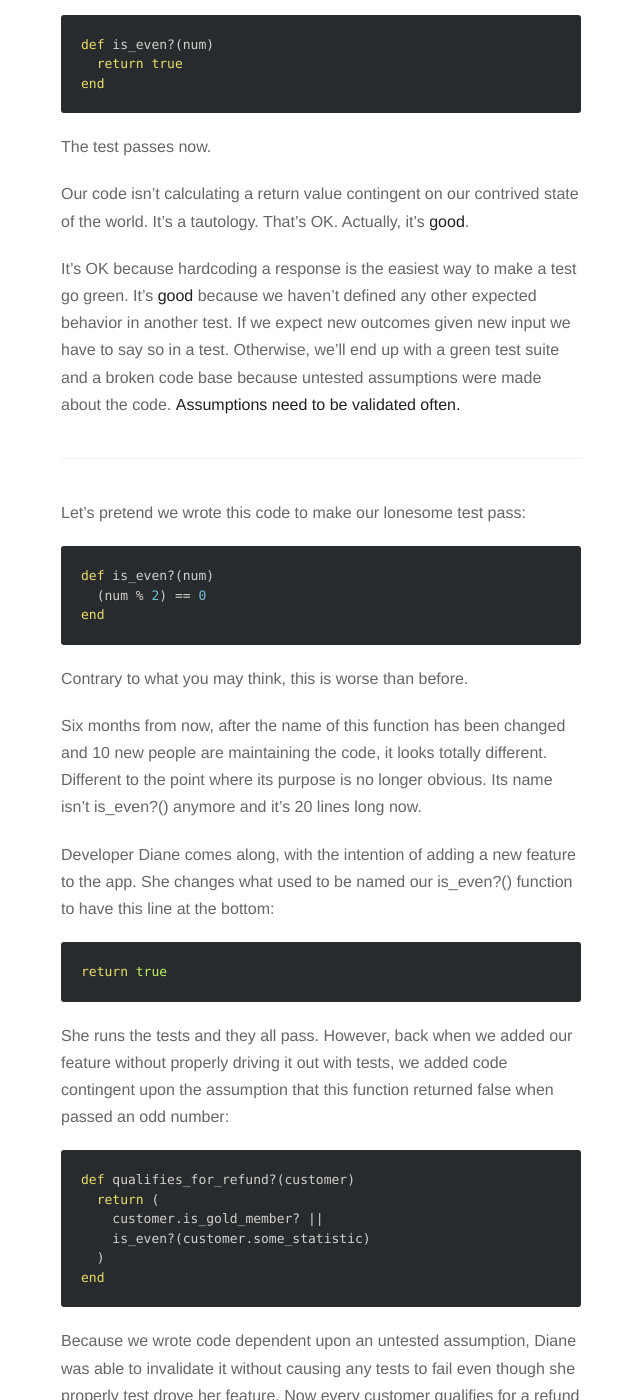
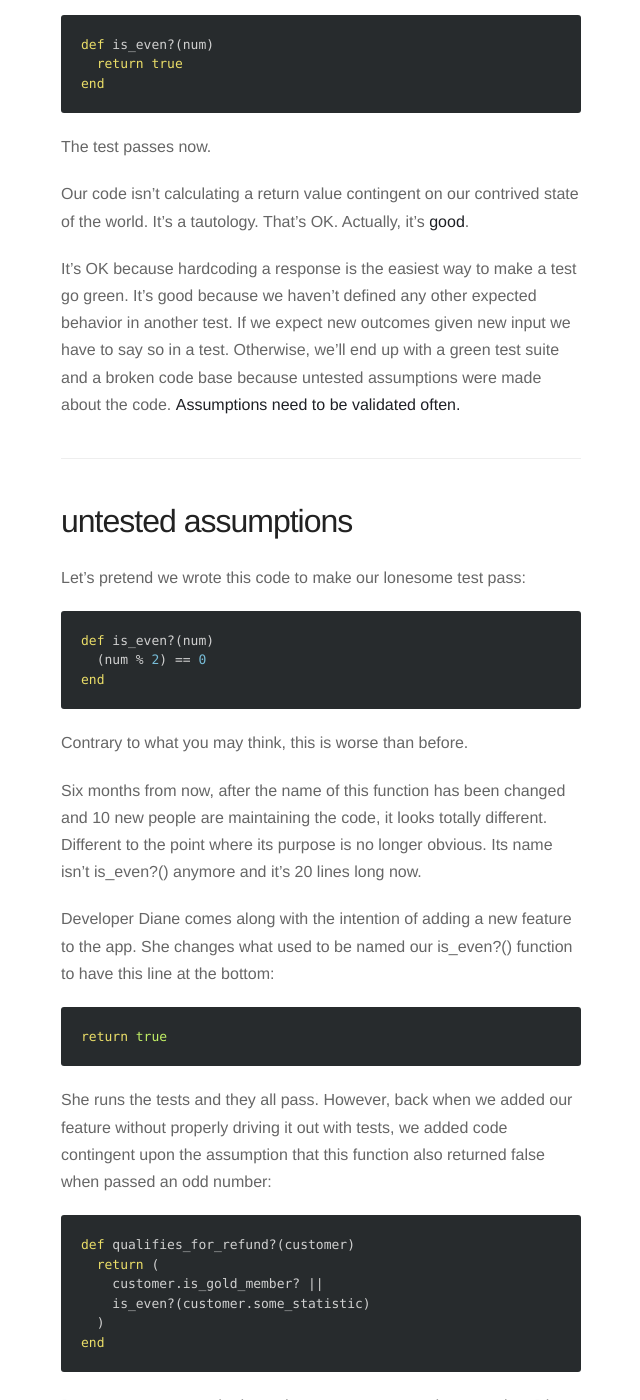
Before and after one commit to pachun/old.pachun.github.io, a Jekyll site: the page built from _posts/2016-04-03-beginning-tdd-start-by-hardcoding-to-get-a-green-test.md, in a window 1280 px wide and 1400 px high, scrolled down 753 px. Shown: the whole window, without its empty margins (319-959 px from the left). Built offline with Jekyll 4.4.1, drawn with Linux system fonts in a browser that asks for light colours; nearby versions of some CDN libraries; Markdown is read by kramdown in place of the engine named in the settings; some of the changed text lies outside the part shown.

Commit message:
Add corrections to Beginning TDD post.

````diff
--- a/_posts/2016-04-03-beginning-tdd-start-by-hardcoding-to-get-a-green-test.md
+++ b/_posts/2016-04-03-beginning-tdd-start-by-hardcoding-to-get-a-green-test.md
@@ -36,13 +36,15 @@ Our code isn't calculating a return value contingent on our contrived
 state of the world. It's a tautology. That's OK. Actually, it's **good**.
 
 It's OK because hardcoding a response is the easiest way to make a test go
-green. It's **good** because we haven't defined any other expected behavior in
+green. It's good because we haven't defined any other expected behavior in
 another test. If we expect new outcomes given new input we have to say so in
 a test. Otherwise, we'll end up with a green test suite and a broken code
 base because untested assumptions were made about the code. **Assumptions need to be
 validated often.**
 
 ---
+
+#untested assumptions
 
 Let's pretend we wrote this code to make our lonesome test pass:
 
@@ -59,7 +61,7 @@ new people are maintaining the code, it looks totally different. Different to
 the point where its purpose is no longer obvious. Its name isn't `is_even?()`
 anymore and it's 20 lines long now.
 
-Developer Diane comes along, with the intention of adding a new
+Developer Diane comes along with the intention of adding a new
 feature to the app. She changes what used to be named our `is_even?()`
 function to have this line at the bottom:
 
@@ -69,7 +71,7 @@ return true
 
 She runs the tests and they all pass. However, back when we added
 our feature without properly driving it out with tests, we added code
-contingent upon the assumption that this function returned false when passed an
+contingent upon the assumption that this function also returned false when passed an
 odd number:
 
 ```ruby
````
Also changed, not shown: other parts of _posts/2016-04-03-beginning-tdd-start-by-hardcoding-to-get-a-green-test.md (+1 -1 lines).
